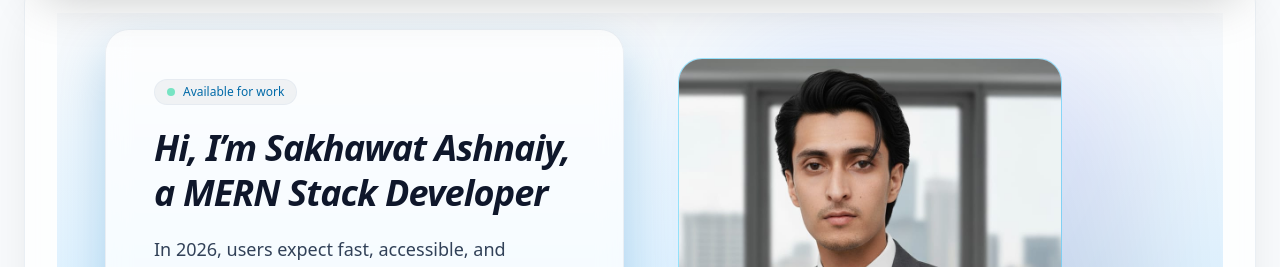
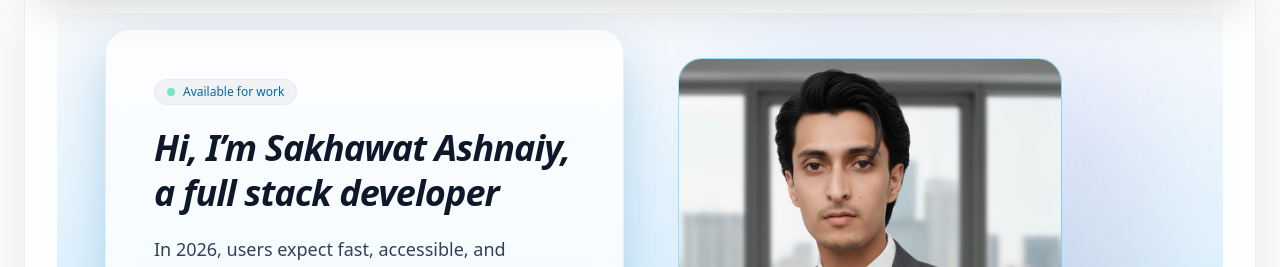
Before and after one commit to sakhawatashnaiy/Portfolio, a React (Vite) app in the folder my portfolio/: page / in a window 1280 px wide. Shown: the part 100-367 px from the top of the page. Built offline with nearby package versions, Linux system fonts and the light colour scheme; no server answers.

Commit message:
fix hero heading

```diff
--- a/my portfolio/src/sections/Hero.jsx
+++ b/my portfolio/src/sections/Hero.jsx
@@ -56,8 +56,10 @@ export default function HeroSection() {
                     className="hero-title-glow italic font-extrabold leading-tight tracking-tight text-3xl sm:text-4xl lg:text-4xl text-slate-900 dark:text-white anim-fade-up anim-delay-120"
                   >
                     <span className="whitespace-nowrap">Hi, I’m</span>{' '}
-                    <span className="whitespace-nowrap">Sakhawat Ashnaiy</span>,{' '}
-                    <span className="whitespace-nowrap">a MERN Stack Developer</span>
+                    <span className="whitespace-nowrap">Sakhawat</span>{' '}
+                    <span className="whitespace-nowrap">Ashnaiy</span>,{' '}
+                    <span className="whitespace-nowrap">a full stack</span>{' '}
+                    <span className="whitespace-nowrap">developer</span>
                   </h4>
 
                   <p
```
